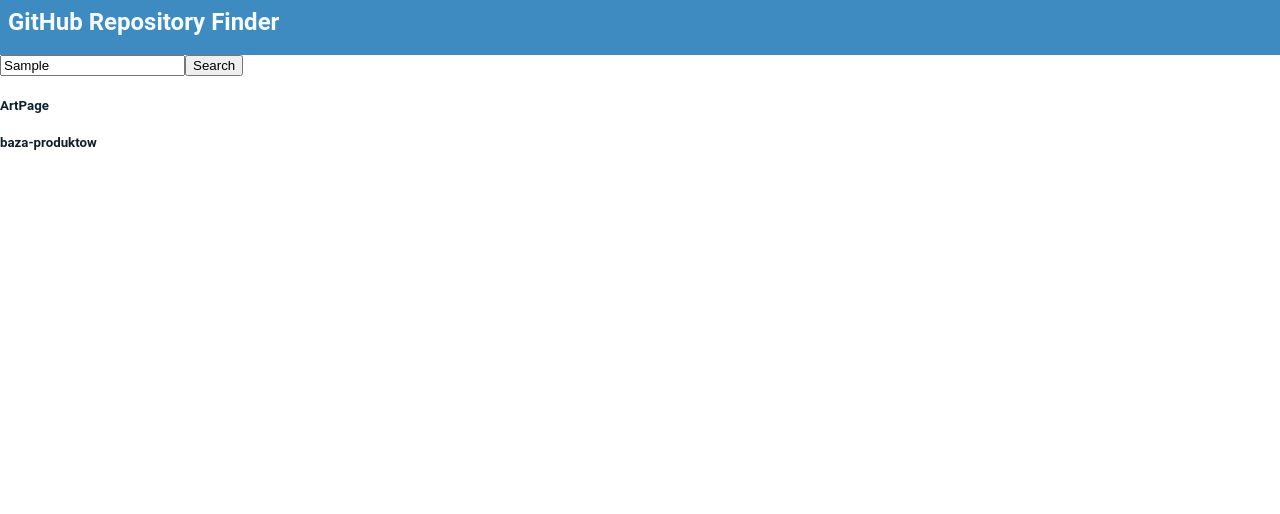
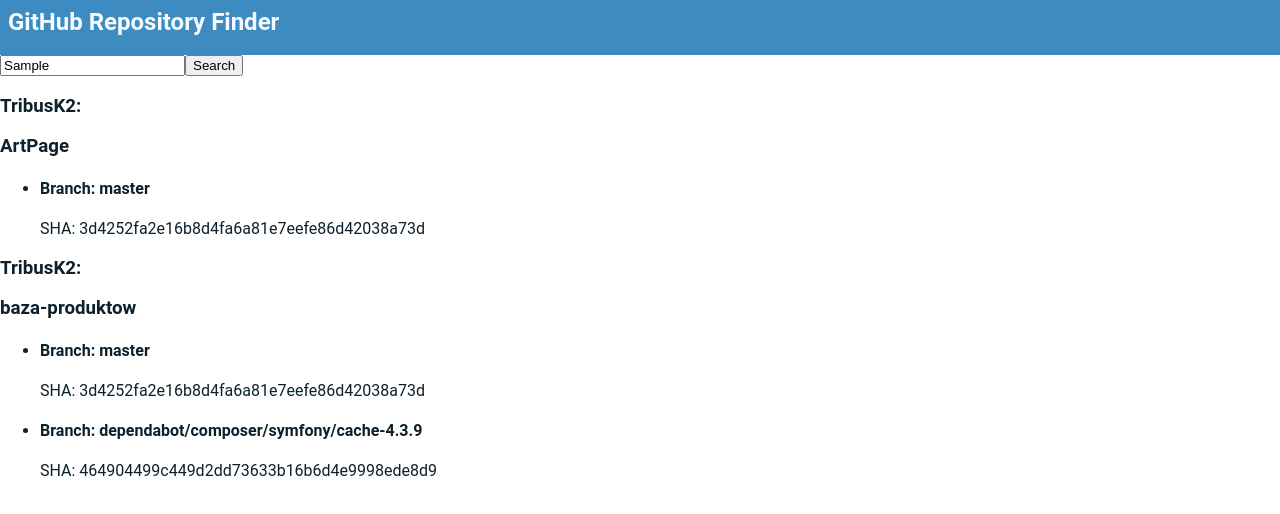
Before and after one commit to TribusK2/github-search, an Angular app: page /search/repos in a window 1280 px wide. Both pictures are taken after typing "Sample" into the empty fields and a click on the button "Search". Shown: the top 514 px of the page. Built offline with nearby package versions, Linux system fonts and the light colour scheme.

Commit message:
Repos data added on template

```diff
--- a/src/app/repos-search/repos-search.component.html
+++ b/src/app/repos-search/repos-search.component.html
@@ -4,5 +4,18 @@
 </form>
 
 <div *ngFor="let repo of (repos$ | async)">
-  <h5>{{repo.name}}</h5>
+  <div>
+    <h3>{{repo.owner.login}}:</h3>
+  </div>
+  <div>
+    <h3>{{repo.name}}</h3>
+  </div>
+  <div>
+    <ul *ngFor="let branch of repo.branches">
+      <li>
+        <h4>Branch: {{branch.name}}</h4>
+        <p>SHA: {{branch.commit.sha}}</p>
+      </li>
+    </ul>
+  </div>
 </div>
--- a/src/app/repos-search/repos-search.component.ts
+++ b/src/app/repos-search/repos-search.component.ts
@@ -35,12 +35,16 @@
   }
 
   onSearch(event: Event) {
-    event.preventDefault();
-    const userName = event.target[0].value;
+    if (this.searchForm.valid) {
+      event.preventDefault();
+      const userName = event.target[0].value;
 
 
-    console.log(userName);
-    this.repos$ = this.searchService.getPseudoData(userName);
+
+      console.log(userName);
+      this.repos$ = this.searchService.getPseudoData(userName);
+
+    }
   }
 
 }
```
